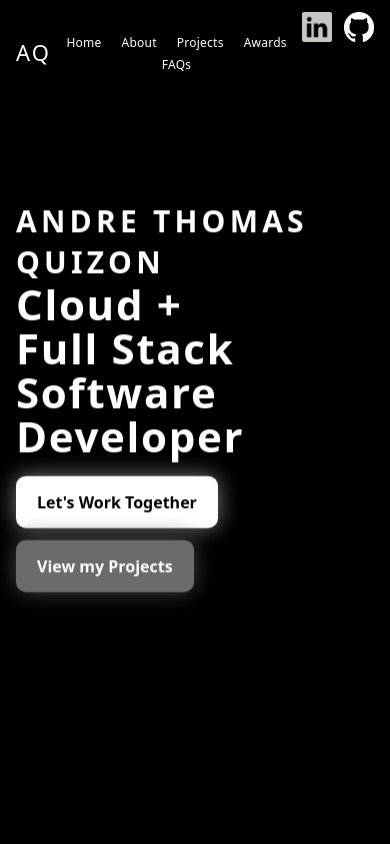
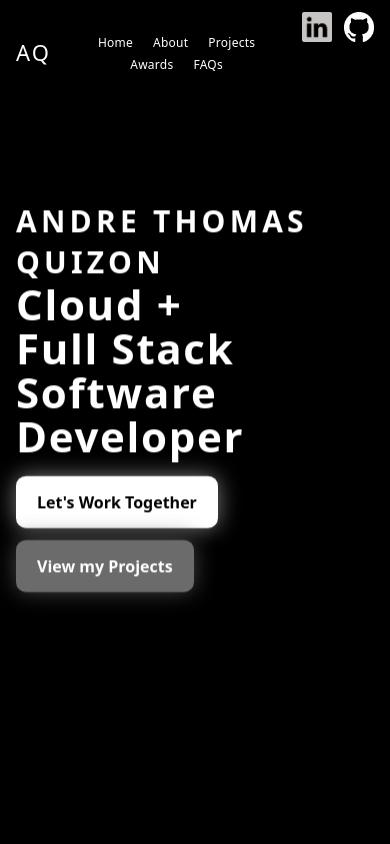
Before and after one commit to AnonymousDre/my-portfolio, a React (Vite) app: page / in a window 390 px wide. Shown: the top 844 px of the page. Built offline with nearby package versions, Linux system fonts and the light colour scheme; a web font is replaced by a local one.

Commit message:
Update index.css

```diff
--- a/src/index.css
+++ b/src/index.css
@@ -645,7 +645,8 @@ body::-webkit-scrollbar {
     width: 100%;
     height: auto;
     flex-direction: row;
-    justify-content: space-between;
+    justify-content: center;
+    gap: 16px;
     padding: 12px 16px;
     box-sizing: border-box;
     overflow-x: visible;
@@ -670,7 +671,7 @@ body::-webkit-scrollbar {
     flex-wrap: wrap;
     margin: 0;
     padding: 0;
-    flex: 1 1 auto;
+    flex: 0 1 auto;
     min-width: 0;
     overflow-x: visible;
   }
```
